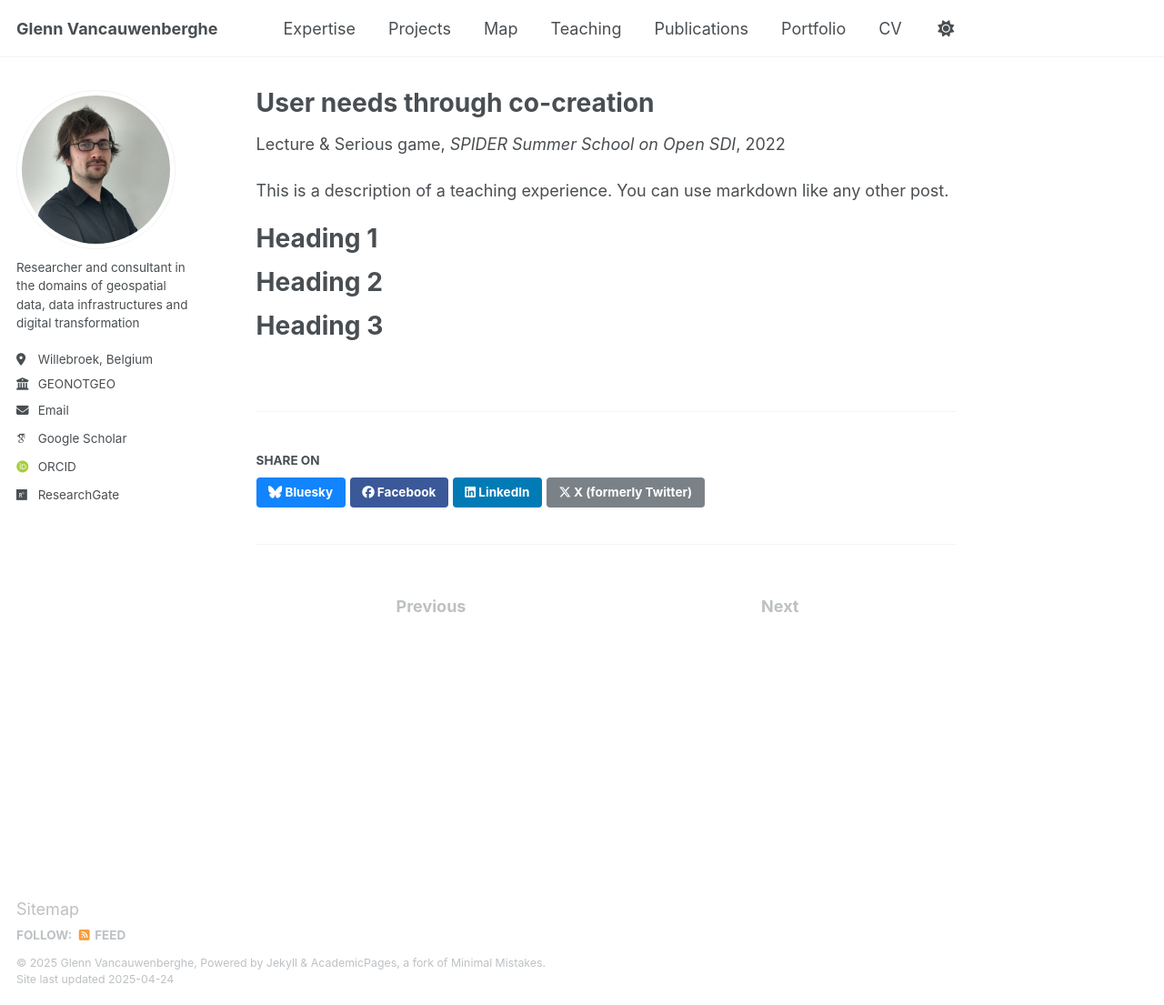
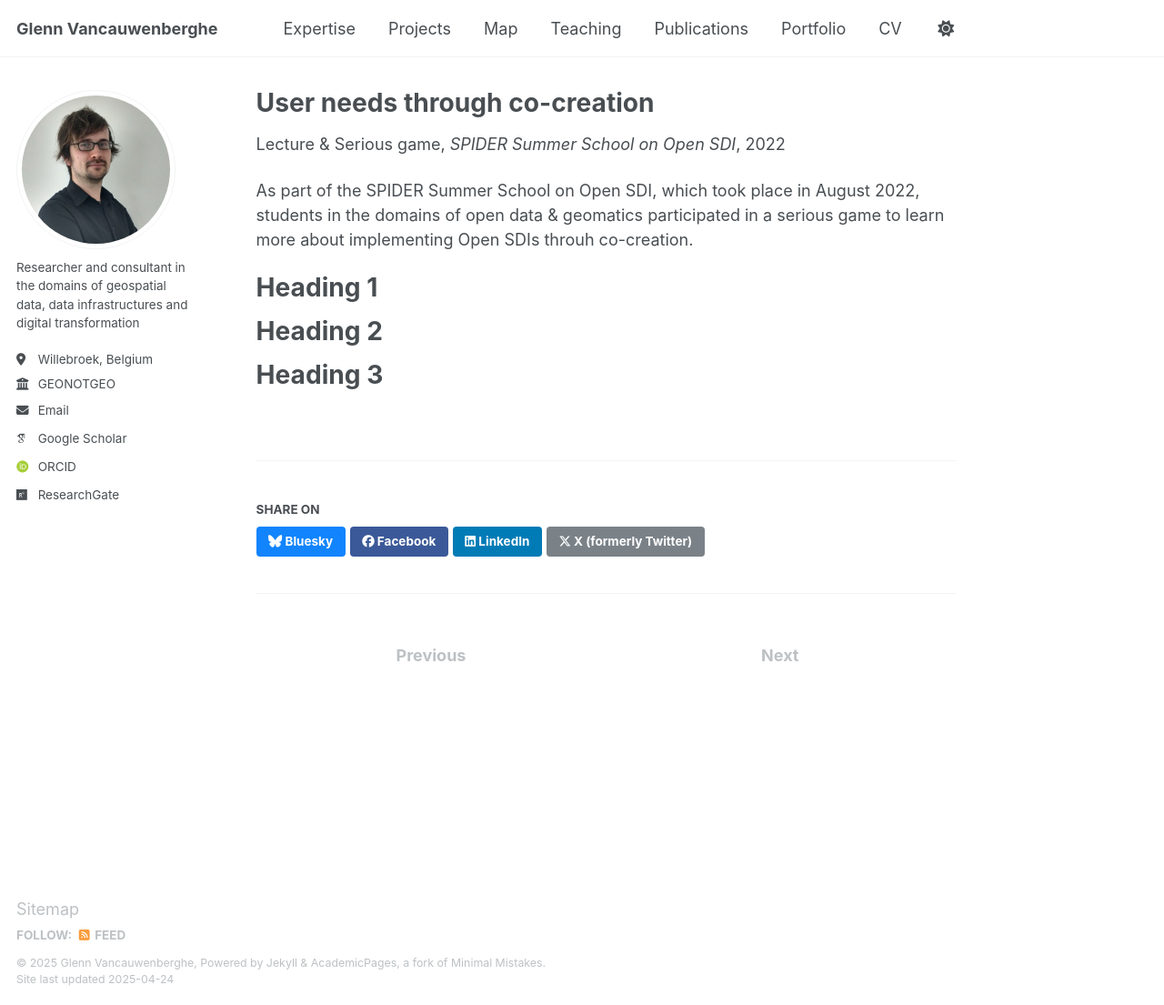
Before and after one commit to GVancauwenberghe/gvancauwenberghe.github.io, a Jekyll site: the page built from _teaching/teaching-14.md, in a window 1280 px wide and 1105 px high. Shown: the whole window at 91% size. Built offline with Jekyll 4.4.1, drawn with Linux system fonts in a browser that asks for light colours; some web fonts are replaced.

Commit message:
Update teaching-14.md

```diff
--- a/_teaching/teaching-14.md
+++ b/_teaching/teaching-14.md
@@ -8,7 +8,7 @@ date: 2022-08-25
 location: "Zagreb, Croatia"
 ---
 
-This is a description of a teaching experience. You can use markdown like any other post.
+As part of the SPIDER Summer School on Open SDI, which took place in August 2022, students in the domains of open data & geomatics participated in a serious game to learn more about implementing Open SDIs throuh co-creation.
 
 Heading 1
 ======
```
